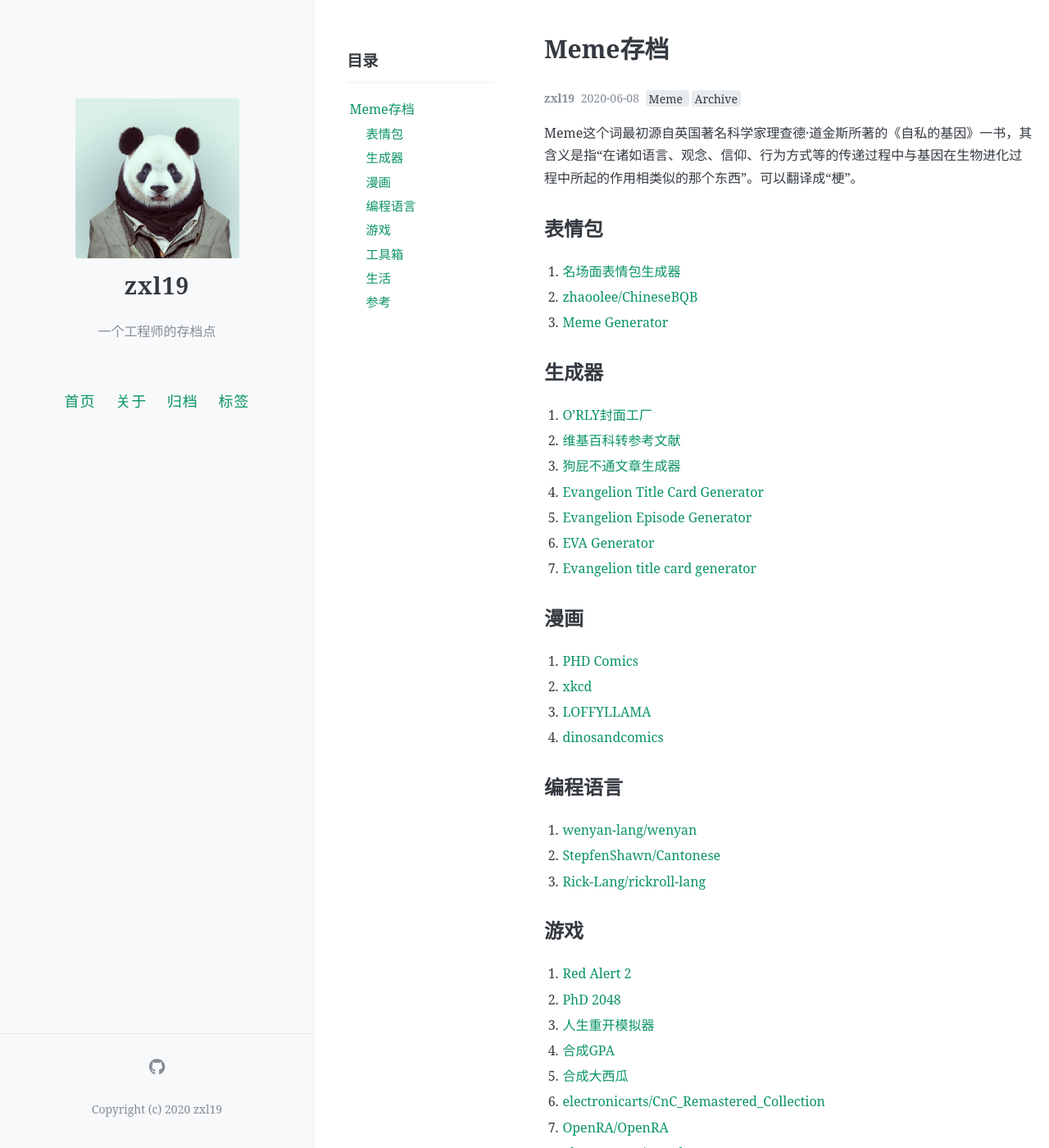
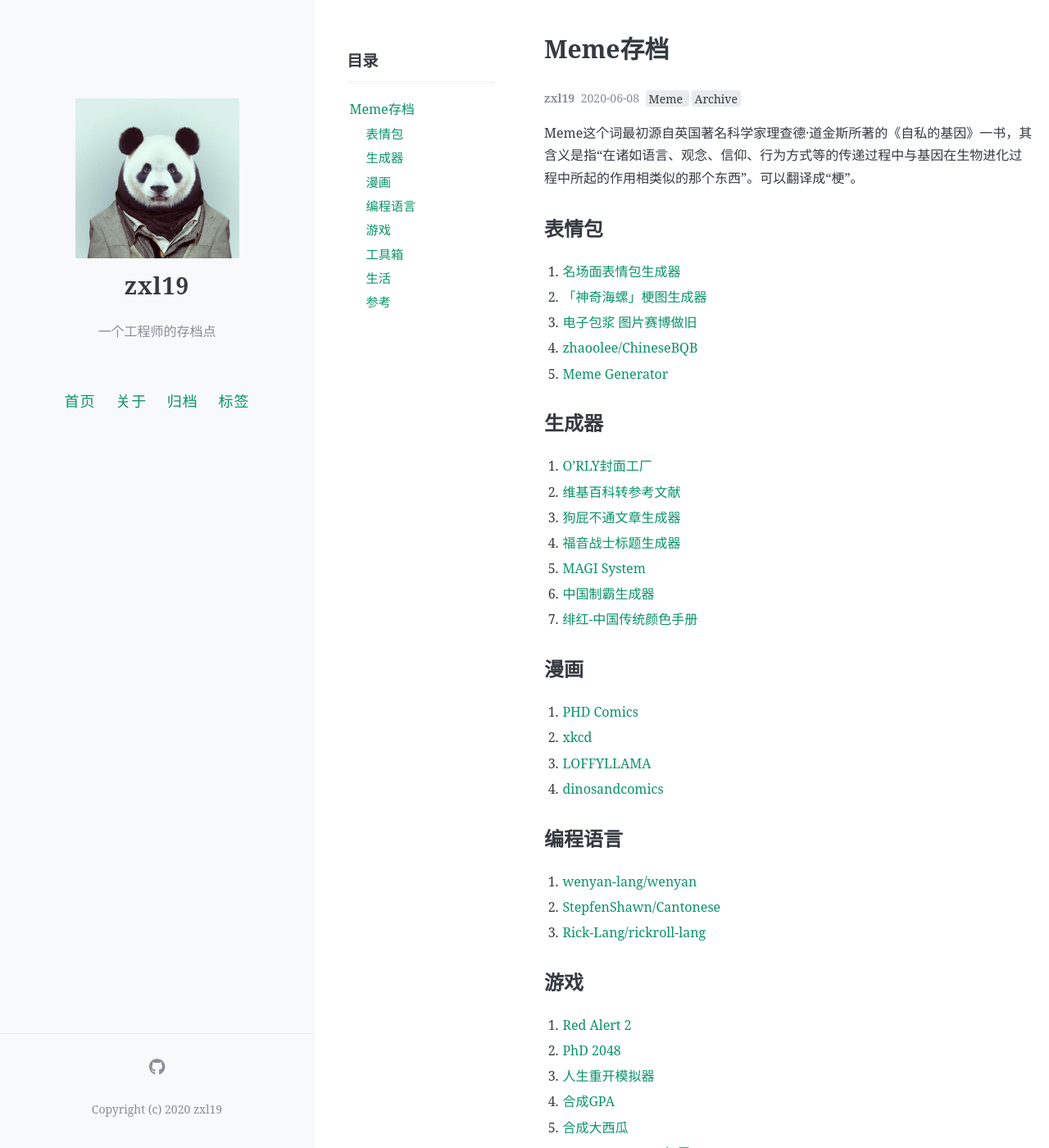
Before and after one commit to zxl19/zxl19.github.io, a Jekyll site: the page built from _posts/2020-06-08-meme.md, in a window 1280 px wide and 1400 px high. Shown: the whole window at 82% size. Built offline with Jekyll 4.4.1, drawn with Linux system fonts in a browser that asks for light colours; comment, search, counter and statistics services are not loaded; some of the changed text lies outside the part shown.

Commit message:
Update Posts

```diff
--- a/_posts/2020-06-08-meme.md
+++ b/_posts/2020-06-08-meme.md
@@ -16,18 +16,20 @@ Meme这个词最初源自英国著名科学家理查德·道金斯所著的《
 ## 表情包
 
 1. [名场面表情包生成器](https://sorry.xuty.tk)
-2. [zhaoolee/ChineseBQB](https://github.com/zhaoolee/ChineseBQB)
-3. [Meme Generator](https://imgflip.com/memegenerator)
+2. [「神奇海螺」梗图生成器](https://x.magiconch.com)
+3. [电子包浆 图片赛博做旧](https://magiconch.com/patina/)
+4. [zhaoolee/ChineseBQB](https://github.com/zhaoolee/ChineseBQB)
+5. [Meme Generator](https://imgflip.com/memegenerator)
 
 ## 生成器
 
 1. [O'RLY封面工厂](https://orly.nanmu.me)
 2. [维基百科转参考文献](https://m-journal.org)
 3. [狗屁不通文章生成器](https://suulnnka.github.io/BullshitGenerator/index.html)
-4. [Evangelion Title Card Generator](https://kychou.net/eva-title/)
-5. [Evangelion Episode Generator](https://thomasorus.github.io/evangelion-episode-generator/)
-6. [EVA Generator](https://github-young.github.io/evangelion/)
-7. [Evangelion title card generator](https://eva-card.egoist.dev)
+4. [福音战士标题生成器](https://lab.magiconch.com/eva-title/)
+5. [MAGI System](https://lab.magiconch.com/magi/)
+6. [中国制霸生成器](https://lab.magiconch.com/china-ex/)
+7. [绯红-中国传统颜色手册](https://colors.ichuantong.cn)
 
 ## 漫画
 
@@ -49,19 +51,21 @@ Meme这个词最初源自英国著名科学家理查德·道金斯所著的《
 3. [人生重开模拟器](http://liferestart.syaro.io/view/index.html)
 4. [合成GPA](https://gpa.ottor.cn)
 5. [合成大西瓜](http://tool.liumingye.cn/watermelon/)
-6. [electronicarts/CnC_Remastered_Collection](https://github.com/electronicarts/CnC_Remastered_Collection)
-7. [OpenRA/OpenRA](https://github.com/OpenRA/OpenRA)
-8. [CleverRaven/Cataclysm-DDA](https://github.com/CleverRaven/Cataclysm-DDA)
-9. [js13kGames 2022 winners](https://github.blog/2022-10-06-js13k-2022-winners/)
-10. [js13kGames Resources](https://js13kgames.github.io/resources/)
+6. [EVANGELION & 扫雷](https://v.magiconch.com/mine-sweeper)
+7. [electronicarts/CnC_Remastered_Collection](https://github.com/electronicarts/CnC_Remastered_Collection)
+8. [OpenRA/OpenRA](https://github.com/OpenRA/OpenRA)
+9. [CleverRaven/Cataclysm-DDA](https://github.com/CleverRaven/Cataclysm-DDA)
+10. [js13kGames 2022 winners](https://github.blog/2022-10-06-js13k-2022-winners/)
+11. [js13kGames Resources](https://js13kgames.github.io/resources/)
 
 ## 工具箱
 
 1. [LKs Site](https://lkssite.vip)
-2. [刘明野的工具箱](https://tool.liumingye.cn)
-3. [一个工具箱](http://www.atoolbox.net)
-4. [作品集-杨二](https://yangerxiao.com/works)
-5. [音乐解析神器](https://tools.jixiaob.cn)
+2. [神奇海螺试验场](https://lab.magiconch.com)
+3. [刘明野的工具箱](https://tool.liumingye.cn)
+4. [一个工具箱](http://www.atoolbox.net)
+5. [作品集-杨二](https://yangerxiao.com/works)
+6. [音乐解析神器](https://tools.jixiaob.cn)
 
 ## 生活
 
@@ -76,11 +80,15 @@ Meme这个词最初源自英国著名科学家理查德·道金斯所著的《
 ## 参考
 
 1. [Meme-萌娘百科](https://zh.moegirl.org/Meme)
-2. [现实中程序员是怎样飞快敲代码的？-YorN的回答-知乎](https://www.zhihu.com/question/344204034/answer/1268064267)
-3. [噫吁嚱！文言文亦能编程！此诚年度最骚语言也-量子位的文章-知乎](https://zhuanlan.zhihu.com/p/97985273)
-4. [你以为文言编程只是闹着玩？三个月后，人家IDE、教程、包管理器都有了-机器之心的文章-知乎](https://zhuanlan.zhihu.com/p/112650761)
-5. [很适合上班时间打开的8个摸鱼必备网站，千万别让领导看到！-bilibili](https://www.bilibili.com/video/BV16u411d7N3)
-6. [红警代码竟然在GitHub上开源了！！！-GitHub Daily的文章-知乎](https://zhuanlan.zhihu.com/p/146383298)
-7. [js13kGames/resources](https://github.com/js13kGames/resources)
-8. [zerosoul/chinese-colors](https://github.com/zerosoul/chinese-colors)
-9. [要命！《程序员延寿指南》火爆GitHub，日涨1500+星，跟着码农干多活20年-量子位的文章-知乎](https://zhuanlan.zhihu.com/p/502393797)
+2. [itorr/patina](https://github.com/itorr/patina)
+3. [现实中程序员是怎样飞快敲代码的？-YorN的回答-知乎](https://www.zhihu.com/question/344204034/answer/1268064267)
+4. [itorr/eva-title](https://github.com/itorr/eva-title)
+5. [itorr/magi](https://github.com/itorr/magi)
+6. [itorr/china-ex](https://github.com/itorr/china-ex)
+7. [zerosoul/chinese-colors](https://github.com/zerosoul/chinese-colors)
+8. [噫吁嚱！文言文亦能编程！此诚年度最骚语言也-量子位的文章-知乎](https://zhuanlan.zhihu.com/p/97985273)
+9. [你以为文言编程只是闹着玩？三个月后，人家IDE、教程、包管理器都有了-机器之心的文章-知乎](https://zhuanlan.zhihu.com/p/112650761)
+10. [很适合上班时间打开的8个摸鱼必备网站，千万别让领导看到！-bilibili](https://www.bilibili.com/video/BV16u411d7N3)
+11. [红警代码竟然在GitHub上开源了！！！-GitHub Daily的文章-知乎](https://zhuanlan.zhihu.com/p/146383298)
+12. [js13kGames/resources](https://github.com/js13kGames/resources)
+13. [要命！《程序员延寿指南》火爆GitHub，日涨1500+星，跟着码农干多活20年-量子位的文章-知乎](https://zhuanlan.zhihu.com/p/502393797)
```
Also changed, not shown: _posts/2021-05-25-slam-tool.md (+1 -0 lines), _posts/2021-06-01-cpp-library.md (+1 -0 lines), _posts/2022-09-20-personal-blog.md (+6 -5 lines), _posts/TODO-modern-cpp.md (+4 -2 lines).
